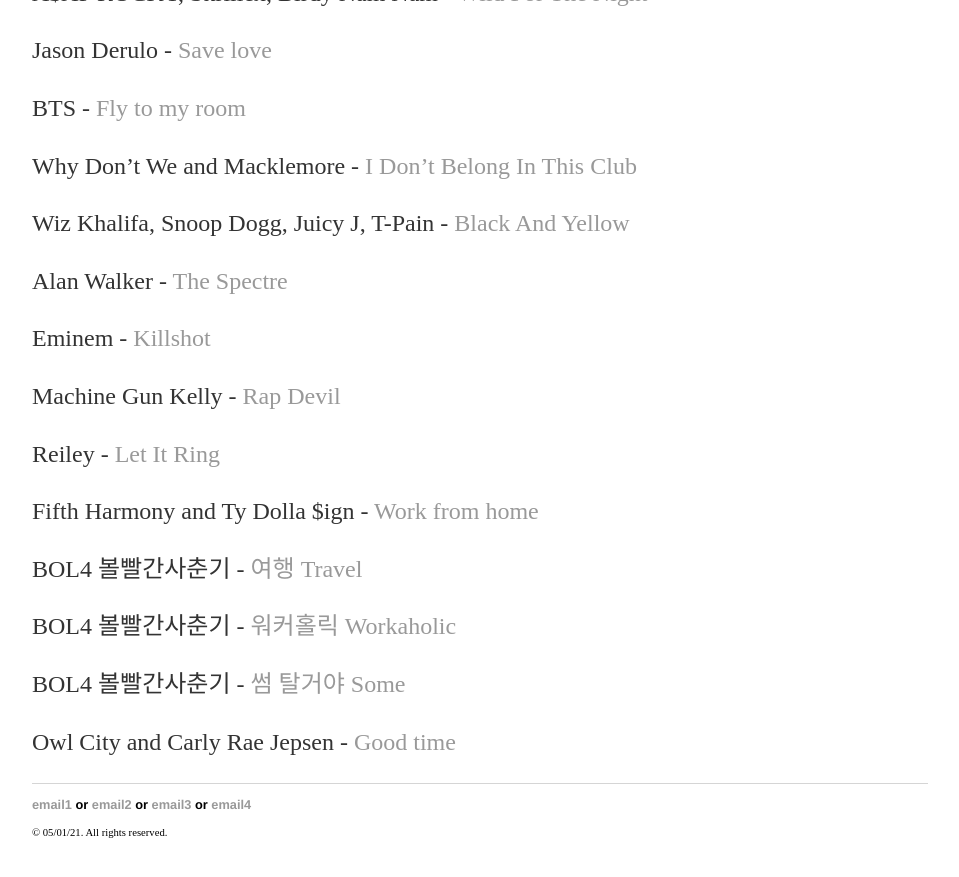
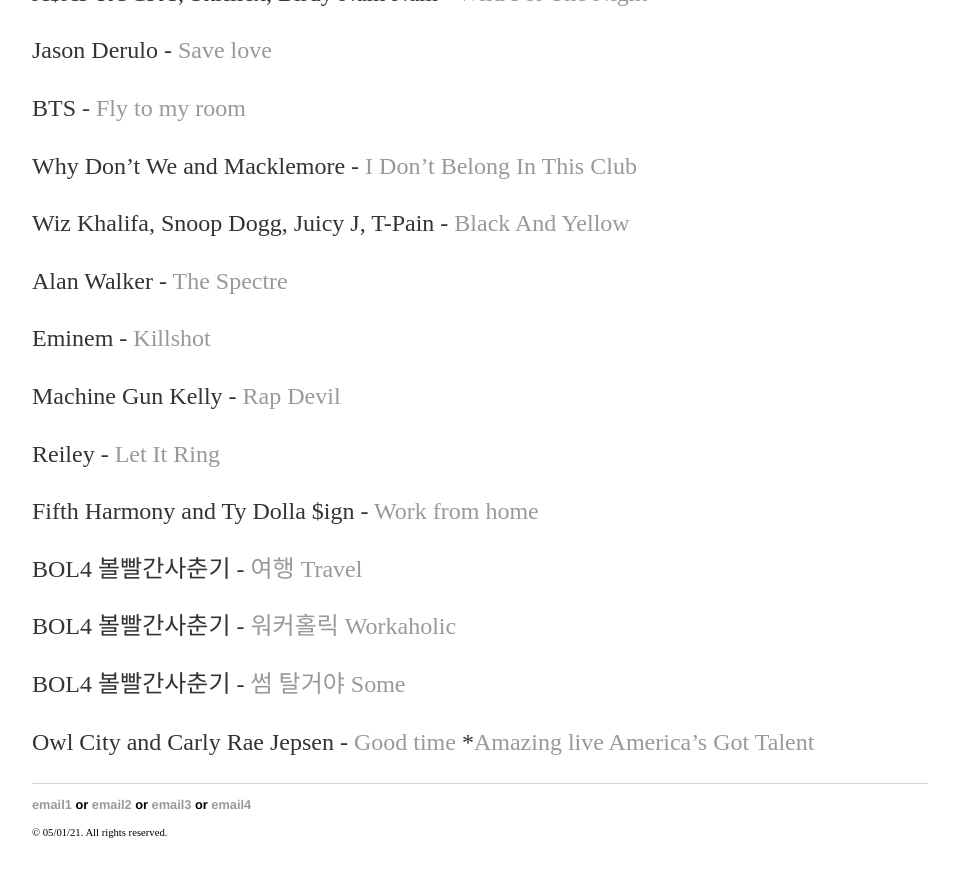
Before and after one commit to yjkweon24/yjkweon24.github.io, a Jekyll site: the page built from _posts/2018-10-23-songs-that-i-love.md, in a window 1280 px wide and 900 px high, scrolled down 13283 px. Shown: the top 877 px of the window, without its empty margins (160-1119 px from the left). Built offline with Jekyll 4.4.1, drawn with Linux system fonts in a browser that asks for light colours.

Commit message:
Update 2018-10-23-songs-that-i-love.md

```diff
--- a/_posts/2018-10-23-songs-that-i-love.md
+++ b/_posts/2018-10-23-songs-that-i-love.md
@@ -477,3 +477,4 @@
 BOL4 볼빨간사춘기 - [썸 탈거야 Some](https://youtu.be/hZmoMyFXDoI)
 
 Owl City and Carly Rae Jepsen - [Good time](https://youtu.be/H7HmzwI67ec)
+*[Amazing live America's Got Talent](https://www.youtube.com/watch?v=fBRZWrM1_jo)
```
